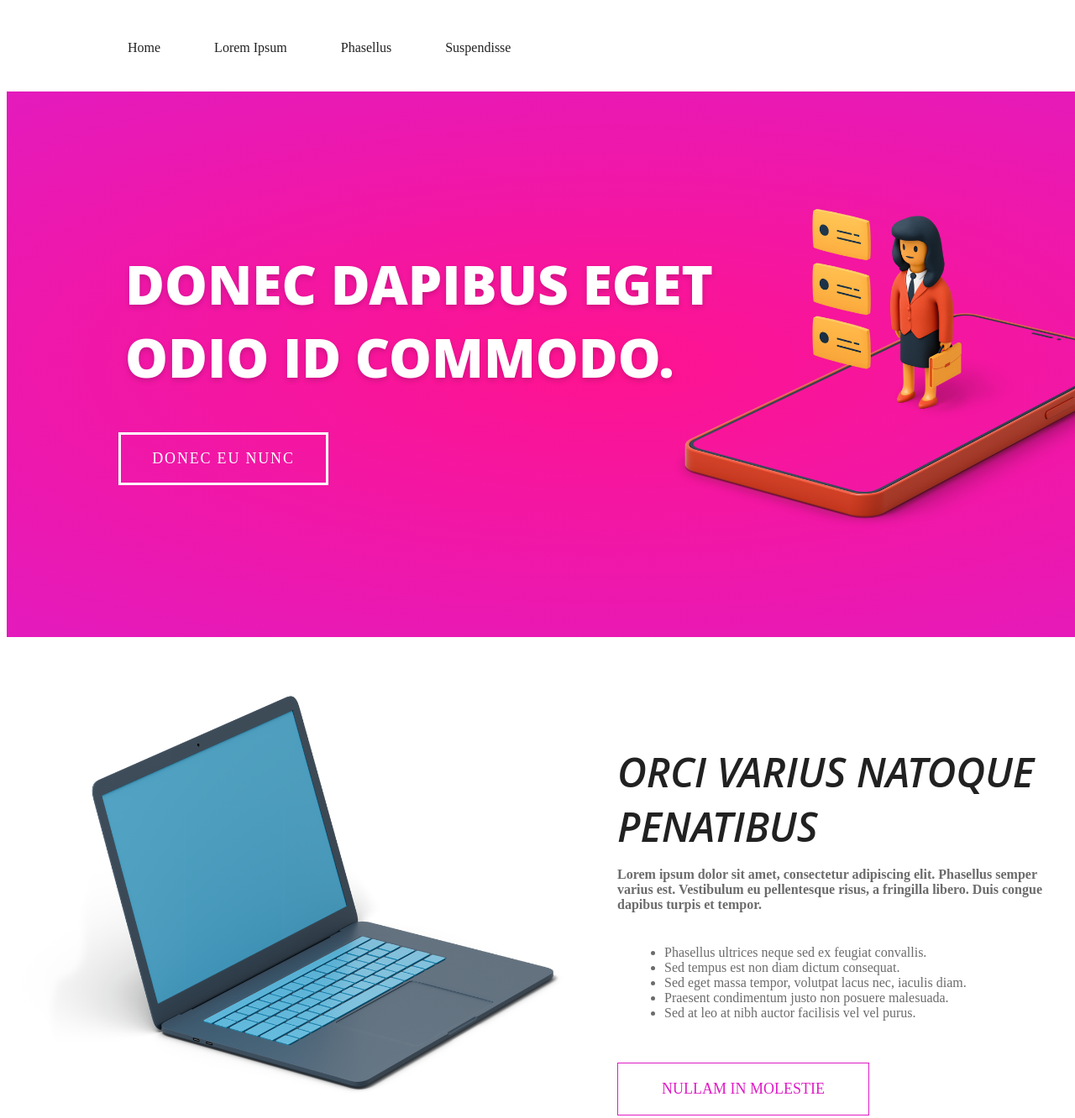
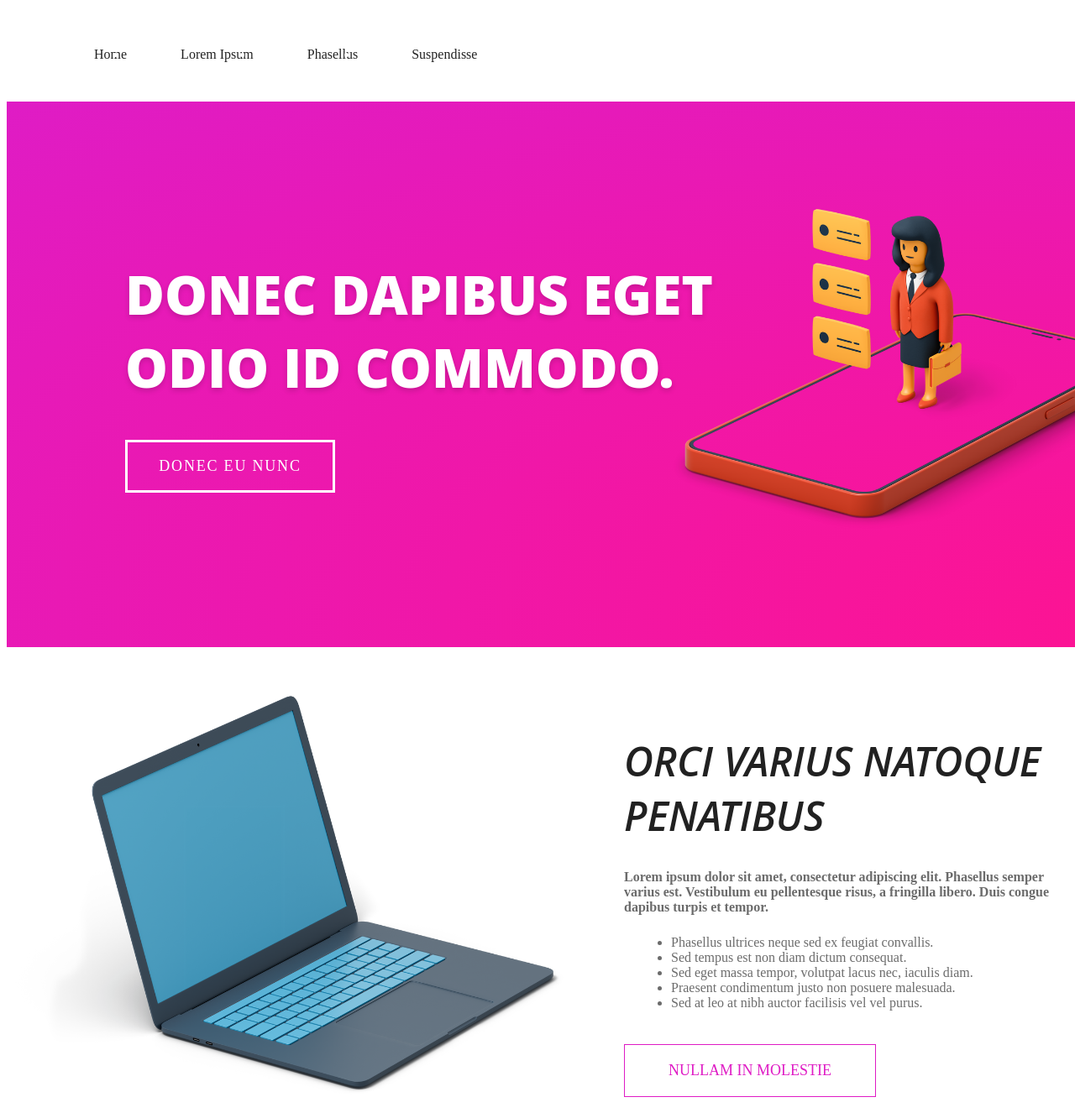
Before and after one commit to sousajulia/desafio_minery, a plain HTML site: page index.html in a window 1280 px wide. Shown: the top 1332 px of the page at 84% size. Drawn offline with Linux system fonts and the light colour scheme.

Commit message:
nova folha de estilos com código mais limpo e responsivo, em progresso

```diff
--- a/index.html
+++ b/index.html
@@ -1,7 +1,8 @@
 <!DOCTYPE html>
 <html>
     <head>
-        <link rel="stylesheet" type="text/css" href="./styles.css">
+        <link rel="stylesheet" type="text/css" href="./style.css">
+        <meta name="viewport" content="width=device-width, initial-scale=1.0" />
     </head>
     <body>
         <div class="navbar">
--- /dev/null
+++ b/style.css
@@ -0,0 +1,118 @@
+.navbar {
+    color: #ffff;
+    height: 102px;
+    width: 1440px;
+}
+
+.navbar li {
+    float: left;
+    padding-top: 40px;
+}
+
+.navbar li a {
+    font-family:'Open Sans Regular';
+    color: #000000DE;
+    font-size: 16px;
+    text-decoration: none;
+    padding-left: 64px;
+}
+
+.faixa1 {
+    background-image: -webkit-radial-gradient(right 95%, #FE1390 0%,#DF1CC5 100%);
+    background-color: #DF1CC5;
+    width: 1440px;
+    height: 650px;
+    margin-top:-40px;
+}
+
+.faixa1 h1 {
+    padding-left: 141px;
+    padding-top: 186px;
+    text-align: left;
+    font-size: 64px;
+    font-family:'Open Sans Extrabold';
+    color: #FFFFFF;
+    text-shadow: 0px 3px 6px #00000029;
+    text-transform: uppercase;
+    opacity: 1;
+}
+
+.faixa1 button {
+    margin-left: 141px;
+    background-color: transparent;
+    border: 3px solid #ffff;
+    width: 250px;
+    height: 63px;
+    top: 401px;
+    left: 141px;
+    text-align: center;
+    font-family: 'PT Sans';
+    letter-spacing: 1.8px;
+    font-size: 18px;
+    color: #FFFFFF;
+    text-transform: uppercase;
+}
+
+.faixa1 img {
+    position: absolute;
+    left: 690px;
+    top: 177px;
+    width: 750px;
+    height: 500px;
+}
+
+.faixa2 {
+    width: 1440px;
+    height: 650px;
+    background-color: #ffff;
+}
+
+.faixa2 h1 {
+    margin-top: 103px;
+    margin-left: 735px;
+    text-align: left;
+    font-family:'Open Sans Semibold';
+    font-style: italic;
+    font-size: 48px;
+    color: #000000DE;
+    text-transform: uppercase;
+}
+
+.faixa2 h2 {
+    margin-left: 735px;
+    text-align: left;
+    margin-top: 24px;
+    font-family: 'Open Sans Regular';
+    font-size: 16px;
+    color: #00000094;
+}
+.faixa2 ul {
+    margin-top: 24px;
+    text-align: left;
+    margin-left: 751px;
+    font-family: 'Open Sans Regular';
+    font-size: 16px;
+    color: #00000094;
+}
+
+.faixa2 button {
+    width: 300px;
+    height: 63px;
+    margin-top: 24px;
+    margin-left: 735px;
+    border: 1px solid #DF1CC5;
+    background-color: transparent;
+    font-family: 'PT Sans Regular';
+    font-size: 18px;
+    text-align: center;
+    color: #DF1CC5;
+    text-transform: uppercase;
+}
+
+.faixa2 img {
+    width: 749px;
+    height: 500px;
+    position:absolute;
+    top: 827px;
+    left: 0px;
+}
```
